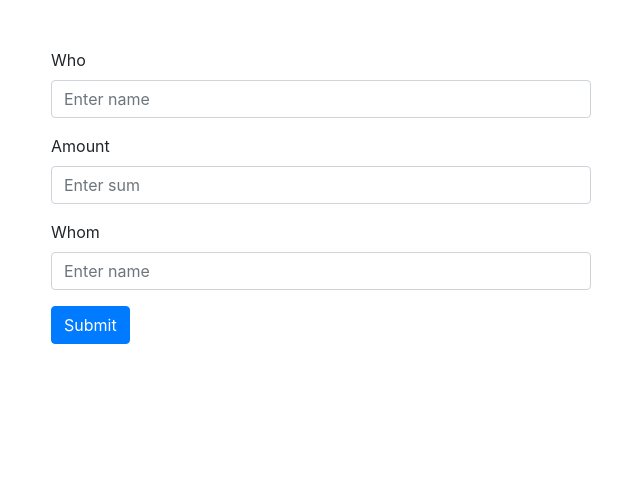
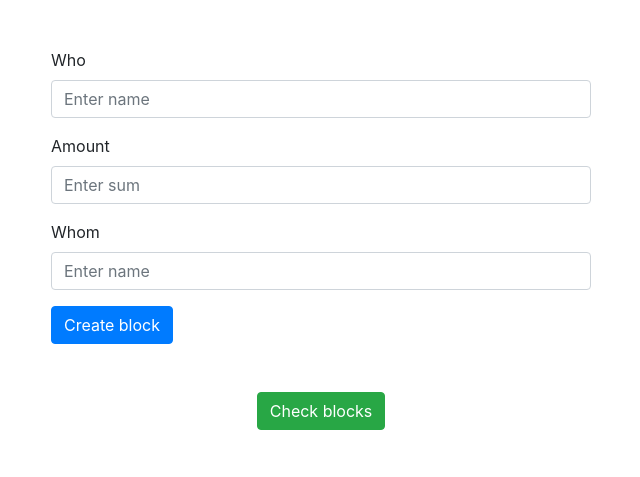
Before and after one commit to biktorgon/simple_blockchain, a Flask app: page / in a window 1280 px wide. Shown: the top 477 px of the page, without its empty margins (319-959 px from the left). Run offline with Flask 2, Linux system fonts and the light colour scheme; some libraries are stand-ins or nearby versions.

Commit message:
add check blocks

```diff
--- a/main.py
+++ b/main.py
@@ -1,5 +1,5 @@
 from flask import Flask
-from flask import render_template
+from flask import render_template, redirect, url_for
 from flask import request
 from block import *
 
@@ -15,7 +15,14 @@ def index():
         whom = request.form['whom']
 
         write_file_transact(who, amount, whom)
+        return redirect(url_for('index'))
     return render_template('index.html')
+
+
+@app.route('/checking', methods=['GET'])
+def check():
+    results = check_blocks_hash()
+    return render_template('index.html', results=results)
 
 
 if __name__ == "__main__":
--- a/templates/base.html
+++ b/templates/base.html
@@ -20,5 +20,24 @@
         </div>
     </div>
 
+    <div class="container">
+        <div class="row">
+            <div class="col-6 mx-auto mt-5 text-center">
+                <form action="{{ url_for('check') }}" method="GET">
+                    <button type="submit" class="btn btn-success">Check blocks</button>
+                </form>
+            </div>
+        </div>
+        <div class="row">
+            <div class="col-6 mx-auto mt-5">
+
+                {% block checking %}
+
+                {% endblock %}
+
+            </div>
+        </div>
+    </div>
+
 </body>
 </html>
--- a/templates/index.html
+++ b/templates/index.html
@@ -23,8 +23,22 @@
                 name="whom" value="{{ request.form.get('whom', '') }}">
     </div>
 
-    <button type="submit" class="btn btn-primary">Submit</button>
+    <button type="submit" class="btn btn-primary">Create block</button>
 
 </form>
 
 {% endblock %}
+
+{% block checking %}
+
+    {% for res in results %}
+
+        <div class="result">
+
+            block {{ res['block'] }} -> {{ res['result'] }}
+
+        </div>
+
+    {% endfor %}
+
+{% endblock %}
```
Also changed, not shown: 1 other file.
